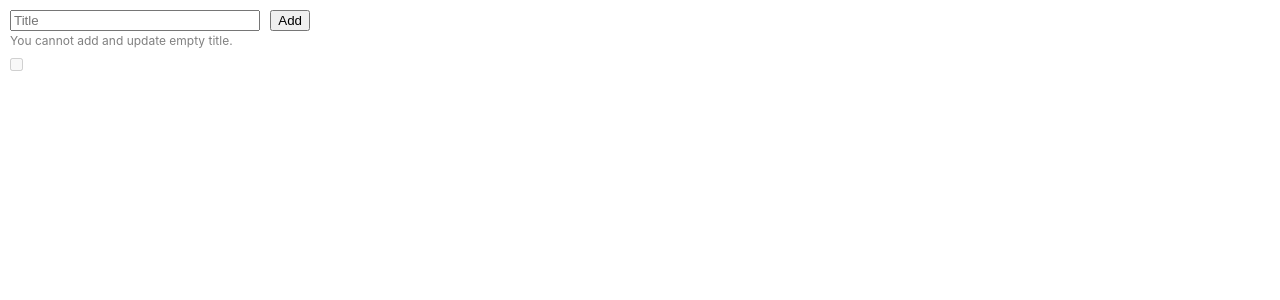
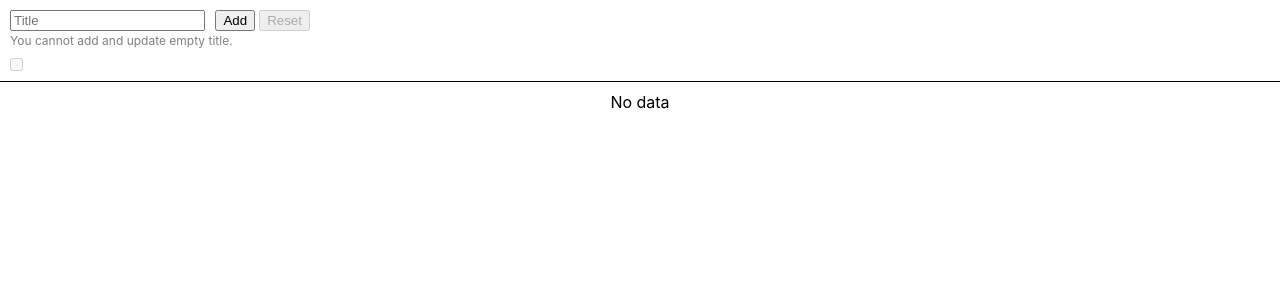
Before and after one commit to madly0894/redux-toolkit, a React (Create React App) app: page / in a window 1280 px wide. Shown: the top 300 px of the page. Built offline with nearby package versions, Linux system fonts and the light colour scheme.

Commit message:
add reset

```diff
--- a/src/App.css
+++ b/src/App.css
@@ -1,45 +1,8 @@
-.App {
-  padding: 10px;
-}
-
-.App-logo {
-  height: 40vmin;
-  pointer-events: none;
-}
-
-@media (prefers-reduced-motion: no-preference) {
-  .App-logo {
-    animation: App-logo-spin infinite 20s linear;
-  }
-}
-
-.App-header {
-  background-color: #282c34;
-  min-height: 100vh;
-  display: flex;
-  flex-direction: column;
-  align-items: center;
-  justify-content: center;
-  font-size: calc(10px + 2vmin);
-  color: white;
-}
-
-.App-link {
-  color: #61dafb;
-}
-
-@keyframes App-logo-spin {
-  from {
-    transform: rotate(0deg);
-  }
-  to {
-    transform: rotate(360deg);
-  }
-}
-
-
 button {
   cursor: pointer;
+}
+button[disabled] {
+  cursor: default;
 }
 input[type=checkbox] {
   cursor: pointer;
--- a/src/App.js
+++ b/src/App.js
@@ -46,6 +46,9 @@ function App() {
             setCheckedAll(false);
         }
     };
+    const resetTodo = () => {
+        setTodo(initialState);
+    };
     const onChangeTodo = (e) => {
         setTodo(prevState => ({
             ...prevState,
@@ -65,11 +68,13 @@ function App() {
     };
 
     return (
-        <div className="App">
+        <div>
+            <div style={{ borderBottom: '1px solid black', padding: 10 }}>
                 <div style={{ width: 300 }}>
                     <div style={{ display: 'flex', justifyContent: 'space-between', alignItems: 'center' }}>
                         <input type="text" placeholder="Title" onChange={onChangeTodo} value={todo.title} style={{ width: '100%', marginRight: 10 }}/>
-                    <button onClick={() => show ? updateTodo() : addTodo()} disabled={isAdd}>{ show ? 'Update' : 'Add' }</button>
+                        <button onClick={() => show ? updateTodo() : addTodo()} style={{ marginRight: 4 }} disabled={isAdd}>{ show ? 'Update' : 'Add' }</button>
+                        <button onClick={resetTodo} disabled={todo.title.length === 0}>Reset</button>
                         {show &&
                         <button onClick={onClose}>
                             Close
@@ -94,11 +99,14 @@ function App() {
                     <input type="checkbox" checked={checkedAll} onChange={onSelectAllTodos} disabled={todos.length === 0} style={{ margin: 0 }} />
                     {checkedAll && <button onClick={deleteAllTodos}>Delete All</button>}
                 </div>
+            </div>
 
-            <ul style={{ listStyleType: 'none', padding: 0 }}>
+            {
+                todos.length > 0 ? (
+                    <ul style={{ listStyleType: 'none', padding: 0, marginTop: 0 }}>
                         {todos.map((item, index) => (
                             <li key={item.id} style={{ display: 'flex', justifyContent: 'space-between', borderBottom: '1px solid black', padding: 10 }}>
-                        <div onClick={() => onSelectTodo(item)} style={{ textDecoration: checkedAll && 'line-through' }}>
+                                <div onClick={() => onSelectTodo(item)} style={{ textDecoration: checkedAll && 'line-through', color: checkedAll && 'grey' }}>
                                     {index + 1}. {item.title}
                                 </div>
                                 <div>
@@ -107,6 +115,12 @@ function App() {
                             </li>
                         ))}
                     </ul>
+                ) : (
+                    <div style={{ marginTop: 10, textAlign: 'center' }}>
+                        No data
+                    </div>
+                )
+            }
         </div>
     );
 }
--- a/src/store/todo.js
+++ b/src/store/todo.js
@@ -48,7 +48,7 @@ const todoSlice = createSlice({
         },
         deleteAllTodos: (state, action) => {
             todoAdapter.removeMany(state, action.payload);
-        }
+        },
     },
     extraReducers: {
         // [createTodoThunk.pending]: (state, action) => {
```
Lines whose indentation alone changed are shown as unchanged.
